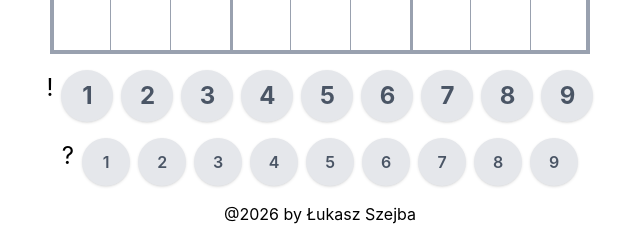
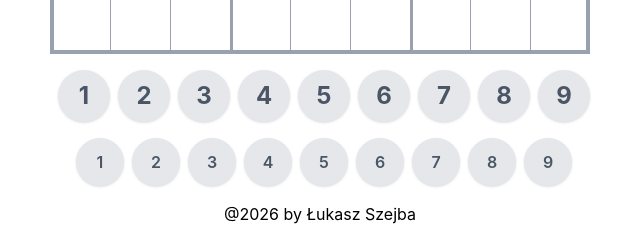
Before and after one commit to lszejba/PuzzleSolverWebApp, a React (Vite) app: page /sudoku in a window 1280 px wide. Shown: the part 698-934 px from the top of the page, without its empty margins (320-960 px from the left). Built offline with nearby package versions, Linux system fonts and the light colour scheme.

Commit message:
Cell selection improved

```diff
--- a/src/components/SudokuGrid.tsx
+++ b/src/components/SudokuGrid.tsx
@@ -55,10 +55,10 @@ const Cell = ({
   };
 
   const handleButtonPress = () => {
-    if (selectedIndex === -1) {
+    if (selectedIndex === index) {
+      setSelectedIndex(-1);
+    } else {
       setSelectedIndex(index);
-    } else if (selectedIndex === index) {
-      setSelectedIndex(-1);
     }
   };
 
@@ -127,7 +127,6 @@ const SudokuGrid = () => {
         ))}
       </div>
       <ButtonsRow
-        children="!"
         type="main"
         selectedIndex={selectedIndex}
         values={selectedIndex === -1 ? "" : cells[selectedIndex].value}
@@ -137,7 +136,6 @@ const SudokuGrid = () => {
         onAfterChange={() => setSelectedIndex(-1)}
       />
       <ButtonsRow
-        children="?"
         type="hint"
         selectedIndex={selectedIndex}
         values={selectedIndex === -1 ? "" : cells[selectedIndex].hints}
```
